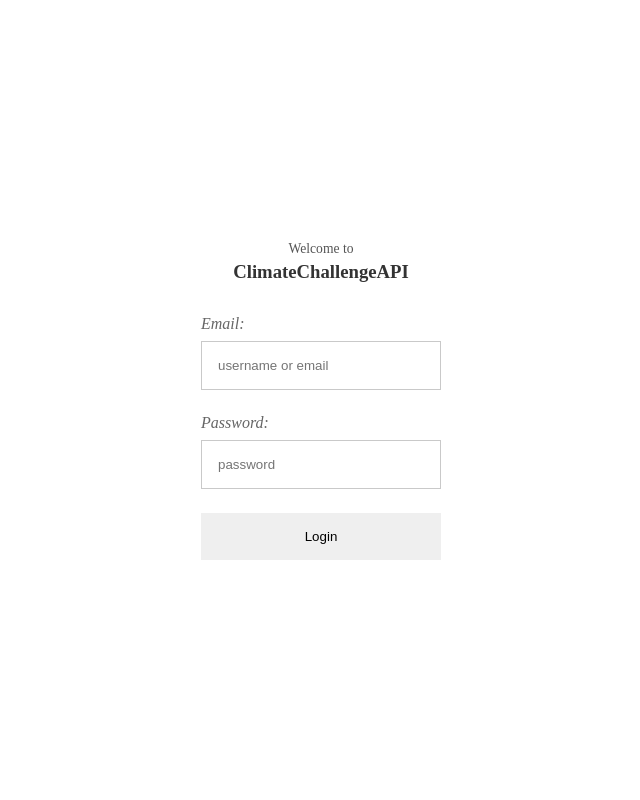
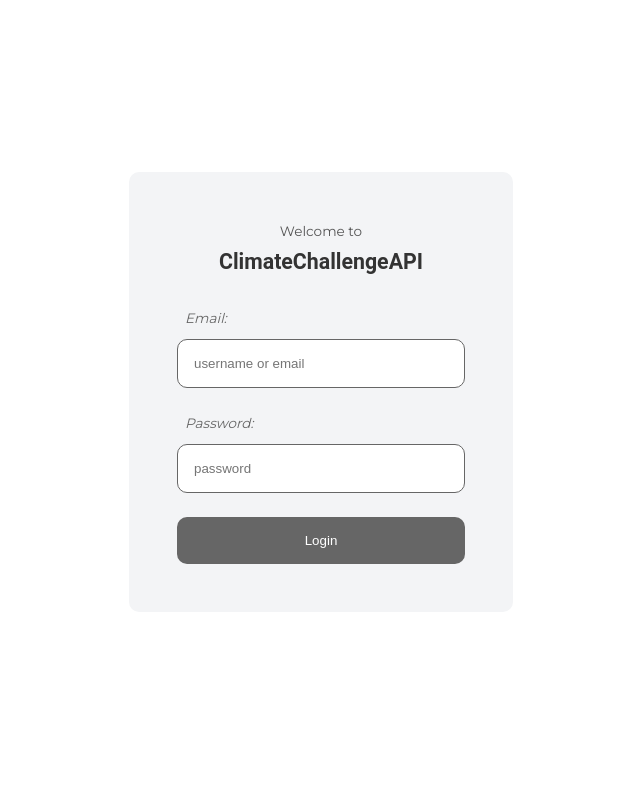
Before and after one commit to matiasvallejosdev/desafio-planeta-rest-api, a Django app: template core/templates/login.html in a window 1280 px wide. Shown: the whole page, without its empty margins (319-959 px from the left). Run offline with Django 4.2, Linux system fonts and the light colour scheme; the template is opened without the code that fills it: values that come from a table or form of the project are taken from there, others are empty; parts of the project's set-up code (start-up, migrations or seed data) failed here and were passed over.

Commit message:
Update login web and game api

```diff
--- a/climatechallenge_project/urls.py
+++ b/climatechallenge_project/urls.py
@@ -11,6 +11,7 @@ schema_view = get_swagger_view(title='ClimateChallengeAPI')
 
 urlpatterns = [
     path('admin/', admin.site.urls),
+    path('api-auth/', include('rest_framework.urls', namespace='rest_framework')),
     path('api/', include('game_api.urls', namespace='game')),
     path('api/', include('trivia_api.urls', namespace='trivia')),
     path('api/', include('core.urls')),
--- a/core/templates/login.html
+++ b/core/templates/login.html
@@ -3,15 +3,17 @@
 {% block root %}
 
 <div class="login">
+    <div class="login__container">
         <div class="login__head">
             <p class="login__subtitle">Welcome to</p>
-        <h3 class="login__title">ClimateChallengeAPI</h3>
+            <h5 class="login__title">ClimateChallengeAPI</h5>
         </div>
         <form method="POST" class="login__form">
             {% csrf_token %}
             {{form.as_div}}
-        <input type="submit" value="Login">
+            <input class="login__submit" type="submit" value="Login">
         </form>
+    </div>
 </div>
 
 {% endblock %}
--- a/docs/api/topic_api/responses/response_get_topic.json
+++ b/docs/api/topic_api/responses/response_get_topic.json
@@ -10,7 +10,6 @@
         "id": 2,
         "title": "Aprende sobre el dióxido de carbono",
         "thumbnail": null,
-        "thumbnail_color": "black",
         "summary": "El dióxido de Carbono es un gas incoloro, inodoro e incombustible que se encuentra en baja concentración en el aire que respiramos.",
         "featured": false
       }
--- a/game_api/serializers.py
+++ b/game_api/serializers.py
@@ -19,7 +19,7 @@ class GameBasicSerializer(serializers.Serializer):
 class TopicSerializer(serializers.ModelSerializer):
     class Meta:
         model = Topic
-        fields = ('id', 'title', 'thumbnail', 'thumbnail_color', 'summary', 'featured',)
+        fields = ('id', 'title', 'thumbnail', 'summary', 'featured',)
         read_only_fields = ('id',)
         depth = 1
 
--- a/static/core/login.css
+++ b/static/core/login.css
@@ -1,13 +1,24 @@
 .login{
+    width: 100%;
+    height: 98vh;
+    display: flex;
+    flex-direction: column;
+    justify-content: center;
+    align-items: center;
+}
+
+.login__container{
     display: flex;
     flex-direction: column;;
     align-items: center;
     justify-content: center;
-    height: 98vh;
-    width: 15rem;
+    width: 24rem;
     margin: 0 auto;
     box-sizing: border-box;
+    padding: 3rem;
     gap: 2rem;
+    border-radius: 10px;
+    background-color: #f3f4f6;
 }
 
 .login__head{
@@ -57,34 +68,43 @@
 
 .login__form div > input{
     box-sizing: border-box;
+    border-radius: 10px;
     background-color: #fff;
     width: 100%;
     padding: 1rem;
-    border: 1px solid #c9c9c9;
-    color: #c9c9c9;
+    border: 1px solid #666;
+    color: #666;
 }
 
 .login__form div > input:focus{
+    box-sizing: border-box;
+    border: 1px solid rgba(255, 160, 160, 0.6);
     color: #333;
-    outline: 1px solid #333;
-    box-sizing: border-box;
+    box-shadow: inset 0 1px 1px rgb(0 0 0 / 8%), 0 0 8px rgba(255, 160, 160, 0.6);
+    outline: none;
 }
 
 .login__form div > label{
     box-sizing: border-box;
+    color: #666;
+    padding-left: .5rem;
+    font-size: .85rem;
     font-style: italic;
-    color: #666;
 }
 
-.login__form input{
+.login__submit{
     width: 100%;
     outline: none;
     border: none;
     padding: 1rem;
+    border-radius: 10px;
+    background-color: #666;
+    color: white;
     transition: all .2s ease-in-out;
 }
 
-.login__form input:hover{
+.login__submit:hover{
     cursor: pointer;
     color: white;
+    background-color: #ff7171;
 }
--- /dev/null
+++ b/static/css/reset.css
@@ -0,0 +1,58 @@
+html,
+body {
+  padding: 0;
+  margin: 0;
+  font-family: 'Montserrat', sans-serif;
+  font-weight: 400;
+  -webkit-font-smoothing: antialiased;
+  -moz-osx-font-smoothing: grayscale;
+  line-height: 1.75;
+  background: #fff;
+  color: #333;
+  font-size: 16px;
+}
+
+code {
+  font-family: source-code-pro, Menlo, Monaco, Consolas, 'Courier New',
+  monospace;
+}
+
+a {
+  color: inherit;
+  text-decoration: none;
+}
+
+* {
+  box-sizing: border-box;
+  scroll-behavior: smooth;
+}
+
+p {margin-bottom: 1rem;}
+
+h1, h2, h3, h4, h5 {
+  margin: 3rem 0 1.38rem;
+  font-family: 'Roboto', sans-serif;
+  font-weight: 700;
+  line-height: 1.3;
+}
+
+h1 {
+  margin-top: 0;
+  font-size: 4.209rem;
+}
+
+h2 {font-size: 3.157rem;}
+
+h3 {font-size: 2.369rem;}
+
+h4 {font-size: 1.777rem;}
+
+h5 {font-size: 1.333rem;}
+
+small, .text_small {font-size: 0.75rem;}
+
+.container {
+  max-width: 980px;
+  margin-left: auto;
+  margin-right: auto;
+}
--- a/templates/base.html
+++ b/templates/base.html
@@ -1,12 +1,15 @@
+<!DOCTYPE html>
 {% load static %}
-<!DOCTYPE html>
 <html lang="en">
 <head>
     <meta charset="UTF-8">
     <meta http-equiv="X-UA-Compatible" content="IE=edge">
     <meta name="viewport" content="width=device-width, initial-scale=1.0">
-    <link rel="stylesheet" href="login.css"/>
+    <link rel="stylesheet" href="{% static 'css/reset.css' %}">
     <link rel="stylesheet" href="{% static 'core/login.css' %}">
+    <link rel="preconnect" href="https://fonts.googleapis.com">
+    <link rel="preconnect" href="https://fonts.gstatic.com" crossorigin>
+    <link href="https://fonts.googleapis.com/css2?family=Montserrat:wght@400;500;700;900&display=swap" rel="stylesheet">
     <title>ClimateChallengeAPI @ Admin</title>
 </head>
 <body>
--- a/trivia_api/serializers.py
+++ b/trivia_api/serializers.py
@@ -43,5 +43,5 @@ class TopicTriviaSerializer(serializers.ModelSerializer):
 
     class Meta:
         model = Topic
-        fields = ('id', 'title', 'trivias',)
+        fields = ('id', 'trivias',)
         read_only_fields = ('id', 'trivias', )
```
Also changed, not shown: game_api/models.py (+3 -11 lines), game_api/migrations/0013_remove_topic_thumbnail_color_alter_game_color.py (added), game_api/migrations/0014_alter_topic_summary_alter_topic_title.py (added), game_api/migrations/0015_alter_topic_summary_alter_topic_title.py (added), 2 other files. Lines whose indentation alone changed are shown as unchanged.
